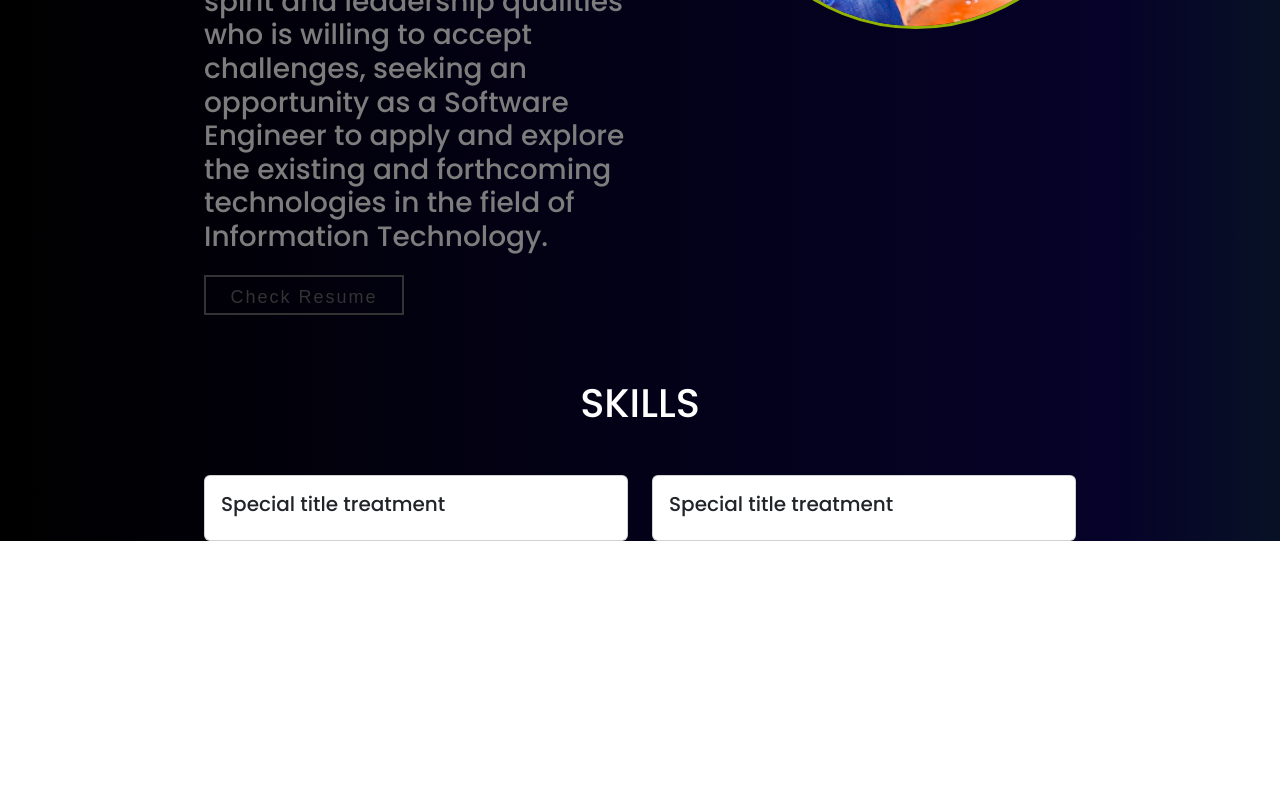
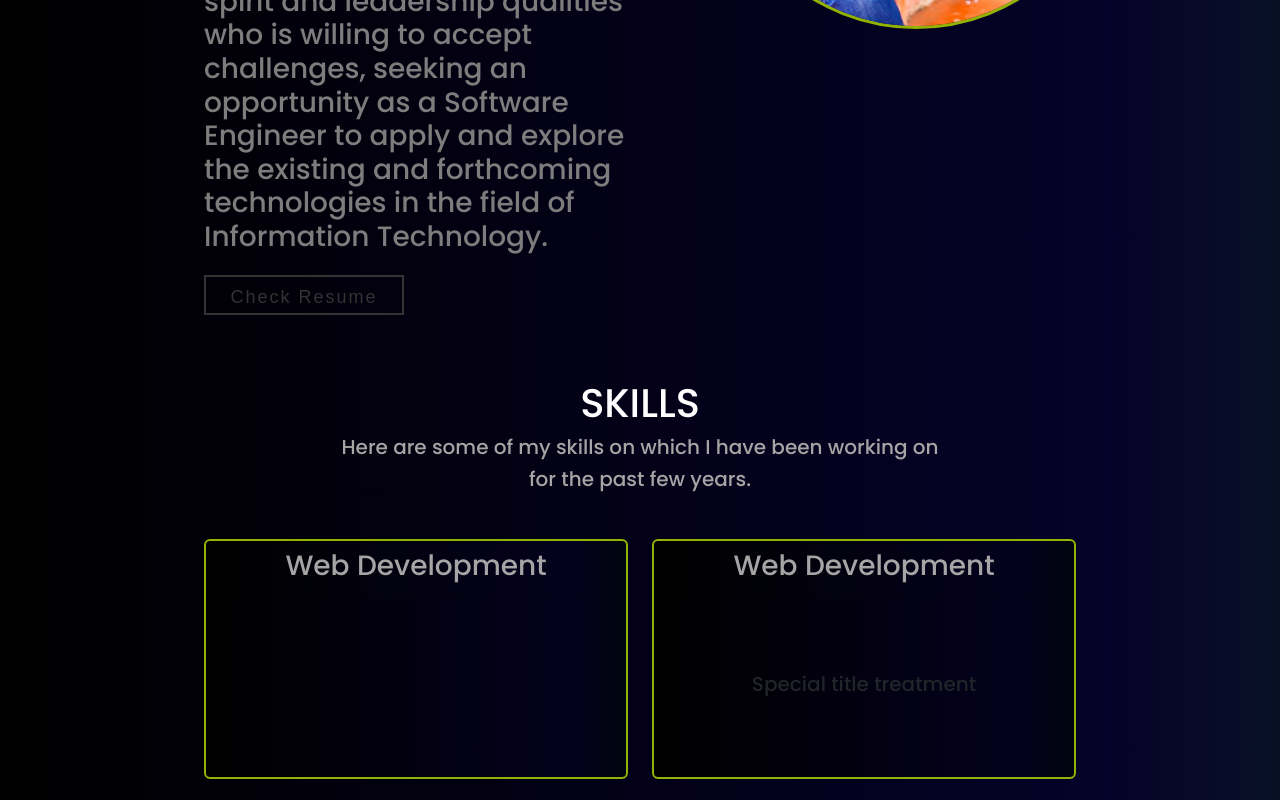
Before and after one commit to ChamikaRathnayaka/Portfolio, a React (Create React App) app: page / in a window 1280 px wide. Shown: the part 526-1326 px from the top of the page. Before the commit the page ends 1067 px from the top, so only its background shows below. Built offline with nearby package versions, Linux system fonts and the light colour scheme; the HTML template or start-up script is replaced by a standard one.

Commit message:
skills 2

```diff
--- a/src/Components/Skills/Skills.css
+++ b/src/Components/Skills/Skills.css
@@ -11,8 +11,42 @@
 
 .skills_card{
     background: linear-gradient(
-        90deg,
-        rgba(0, 0, 0, 1) 0%,
-        rgba(6, 2, 41, 1) 87%,
-      );
+    90deg,
+    rgba(0, 0, 0, 1) 0%,
+    rgb(4, 1, 29) 87%,
+    rgb(1, 6, 15) 100%
+  );
+      margin-bottom: 5%;
+      border: 2px solid rgb(147, 179, 4);
+      height: 30vh;
 }
+
+.card-header{
+    display: flex;
+    justify-content: center;
+    color: #a6a4a4;
+    font-weight: bold;
+}
+
+.card-body{
+    display: flex;
+    align-items: center;
+    justify-content: center;
+}
+
+.skill-title{
+    display: flex;
+    align-items: center;
+    justify-content: center;
+    color: #a6a4a4;
+}
+
+.name{
+    border: 3px solid red;
+    width: 20%;
+    height: 30%;
+    display: flex;
+    align-items: center;
+    justify-content: center;
+    border-radius: 10px;
+}
--- a/src/Components/Skills/Skills.jsx
+++ b/src/Components/Skills/Skills.jsx
@@ -4,24 +4,35 @@ import "./Skills.css";
 export default function Skills() {
   return (
     <div>
-        <div className="skill_container">
+      <div className="skill_container">
         <h1>SKILLS</h1>
-        </div>
+      </div>
+      <div className="skill-title">
+        <h5>Here are some of my skills on which I have been working on </h5>
+      </div>
+      <div className="skill-title">
+        <h5>for the past few years. </h5>
+      </div>
 
       <div class="row skills_grid">
         <div class="col-sm-6">
           <div class="card skills_card">
-            <div class="card-body">
-              <h5 class="card-title">Special title treatment</h5>
+            <div className="card-header">
+              <h3>Web Development</h3>
+            </div>
+
+            <div className="skill-details">
 
             </div>
           </div>
         </div>
         <div class="col-sm-6">
           <div class="card skills_card">
+            <div className="card-header">
+              <h3>Web Development</h3>
+            </div>
             <div class="card-body">
               <h5 class="card-title">Special title treatment</h5>
-
             </div>
           </div>
         </div>
```
